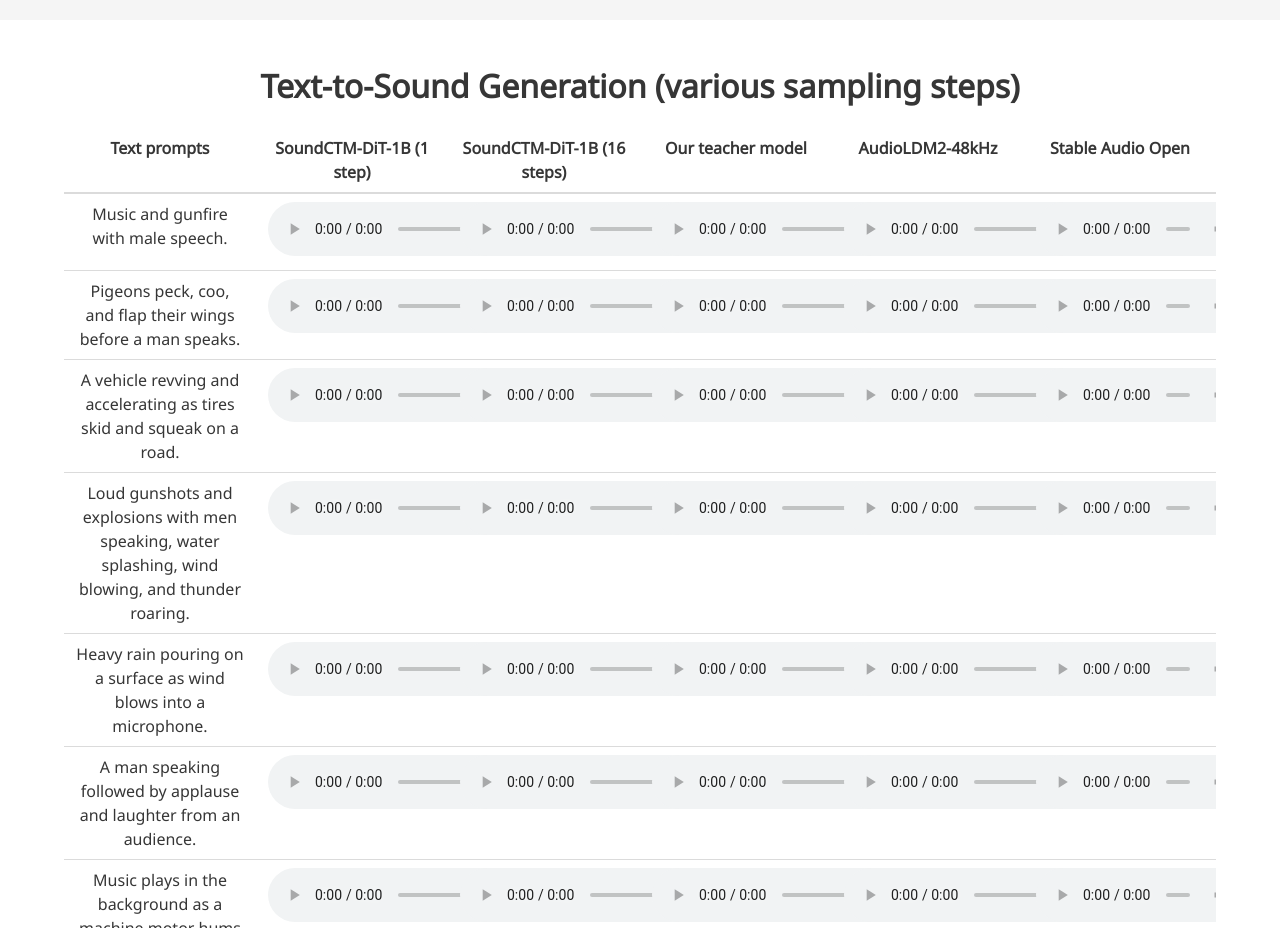
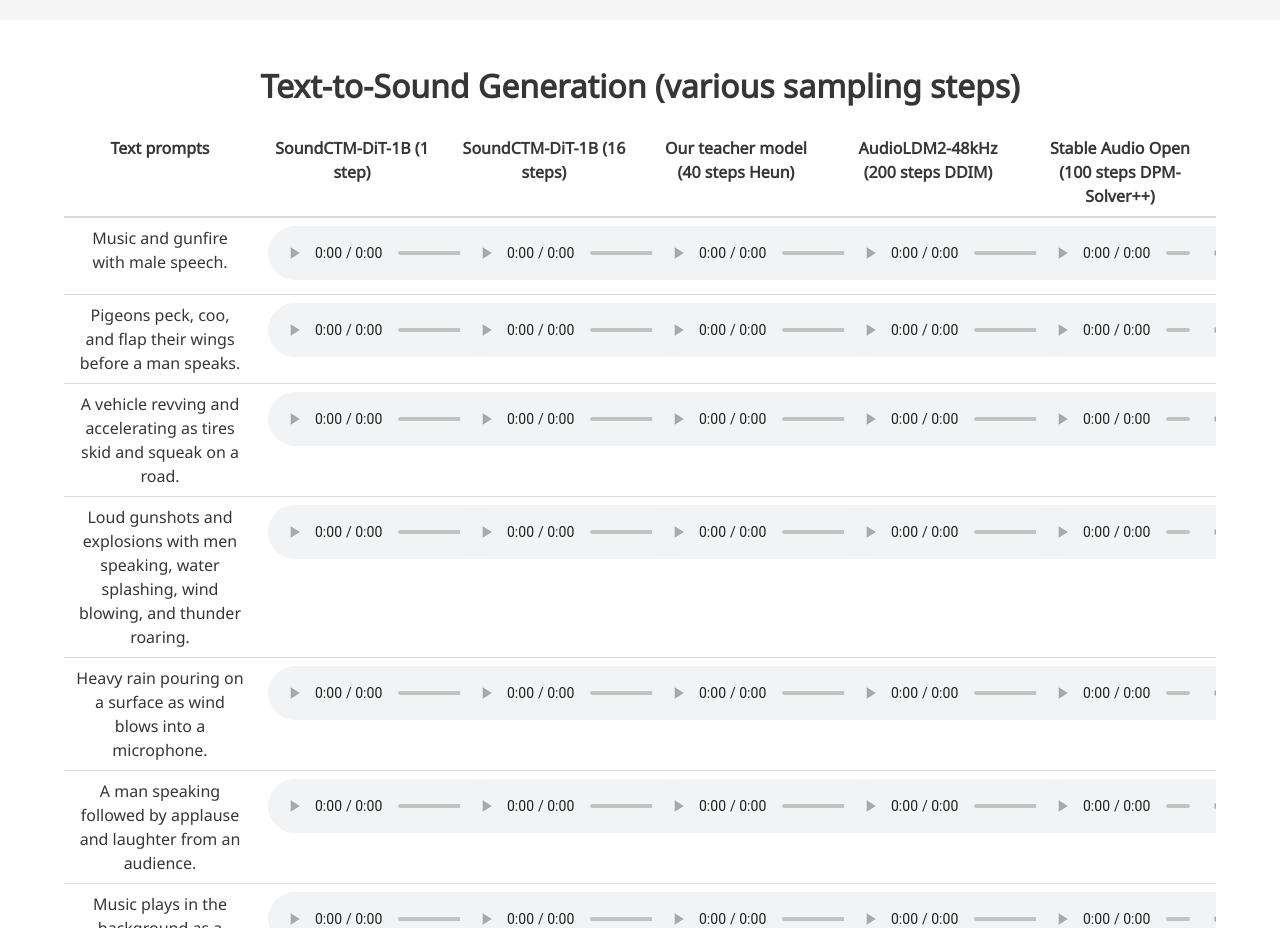
Before and after one commit to anonymus-soundctm/anonymus-soundctm.github.io, a plain HTML site: page soundctm_iclr/index.html in a window 1280 px wide. Shown: the part 1000-1928 px from the top of the page. Drawn offline with nearby package versions, Linux system fonts and the light colour scheme; some packages are replaced by stand-ins of ours; some icons are missing; a web font is replaced by a local one.

Commit message:
Update index.html

```diff
--- a/soundctm_iclr/index.html
+++ b/soundctm_iclr/index.html
@@ -111,9 +111,9 @@
                 <th scope="col" style="min-width: 200px;">Text prompts</th>
                 <th scope="col" style="min-width: 200px;">SoundCTM-DiT-1B (1 step)</th>
                 <th scope="col" style="min-width: 200px;">SoundCTM-DiT-1B (16 steps)</th>
-                <th scope="col" style="min-width: 200px;">Our teacher model</th>
-                <th scope="col" style="min-width: 200px;"><a href="https://arxiv.org/abs/2308.05734" target="_blank"></a>AudioLDM2-48kHz</th>
-                <th scope="col" style="min-width: 200px;"><a href="https://arxiv.org/abs/2407.14358" target="_blank"></a>Stable Audio Open</th>
+                <th scope="col" style="min-width: 200px;">Our teacher model (40 steps Heun)</th>
+                <th scope="col" style="min-width: 200px;"><a href="https://arxiv.org/abs/2308.05734" target="_blank"></a>AudioLDM2-48kHz (200 steps DDIM)</th>
+                <th scope="col" style="min-width: 200px;"><a href="https://arxiv.org/abs/2407.14358" target="_blank"></a>Stable Audio Open (100 steps DPM-Solver++)</th>
               </tr>
             </thead>
             <tbody>
```
